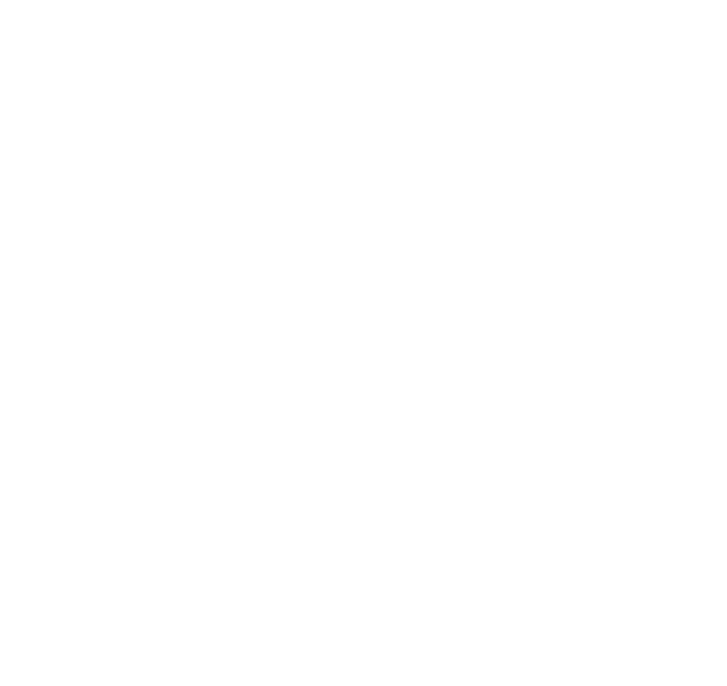
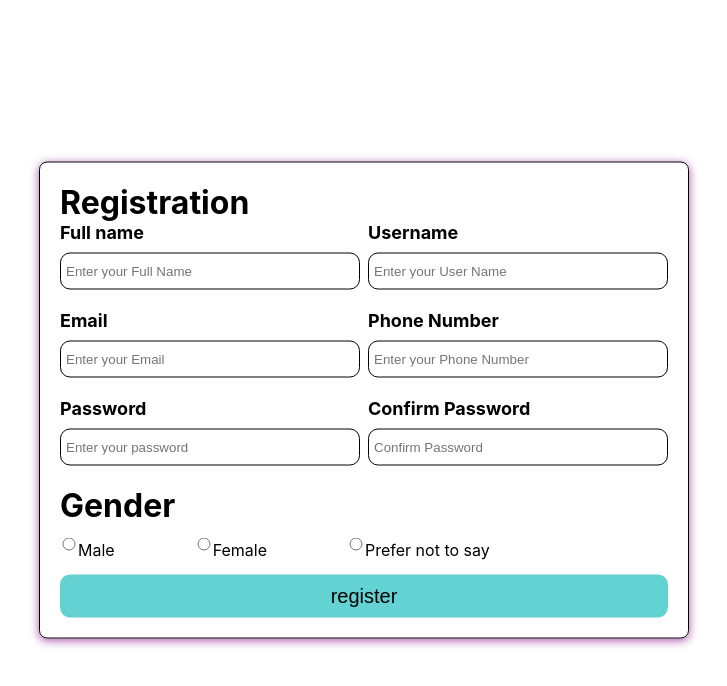
Before and after one commit to reyaayah/React-Project, a React (Create React App) app in the folder first_react_app/: page /register in a window 1280 px wide. Before the commit this address had no page. Shown: the top 686 px of the page, without its empty margins (276-1003 px from the left). Built offline with nearby package versions, Linux system fonts and the light colour scheme.

Commit message:
added a register page and validation in login page

```diff
--- a/first_react_app/src/index.js
+++ b/first_react_app/src/index.js
@@ -11,6 +11,7 @@
 import App from './App';
 import Documents from './pages/documents';
 import Login from './pages/login';
+import Register from './pages/register';
 
 
 const root = ReactDOM.createRoot(document.getElementById('root'));
@@ -25,6 +26,7 @@
         <Route path="documents" element={<Documents/>}/>
         <Route path="profile" element={<Profile/>}/>
         <Route path="settings" element={<Settings/>}/>
+        <Route path="register" element={<Register/>}/>
       </Route>
     </Routes>
    </BrowserRouter>
--- a/first_react_app/src/pages/login.jsx
+++ b/first_react_app/src/pages/login.jsx
@@ -1,11 +1,20 @@
 import { useState } from "react";
-import Navbar from "../components/navbar";
 import CustomFormField from "../components/CustomFormField";
 import "../styles/login.css"
+import { Link } from "react-router-dom";
 const Login = () => {
     const [email, setEmail] = useState("")
     const [password, setPassword] = useState("")
-    const handleSubmit = () => {
+    const handleSubmit = (event) => {
+        event.preventDefault();
+        if(email.length==0){
+            alert("Please enter email");
+            return
+        }
+        if(password.length<6){
+            alert("Please enter a strong password.")
+            return
+        }
         console.log("email = ", email)
         console.log("password = ",password)
     }
@@ -16,8 +25,7 @@
         setPassword(event.target.value)
     }
     return (
-        <form>
-            <Navbar title={"Login"} />
+        <form onSubmit={handleSubmit}>
             <div id="login-box">
 
                 <h1>LOGIN</h1>
@@ -38,8 +46,14 @@
                     value={password}
                     onChange={handlePasswordChange}
                 />
-
-                <div id="login-button" onClick={handleSubmit}>Login</div>
+{/*
+                <div id="login-button" onClick={handleSubmit}>Login</div> */}
+                <div id="login-button">
+                    <input type="submit" value="login" />
+                </div>
+                <div id="signup-field">
+                    <p>Don't have an account? <Link to="/register">SignUp</Link></p>
+                </div>
             </div>
         </form>
     );
--- /dev/null
+++ b/first_react_app/src/pages/register.jsx
@@ -0,0 +1,91 @@
+import CustomFormField from "../components/CustomFormField";
+import "../styles/register.css"
+
+const Register=()=>{
+    return(
+        <>
+        <div id="register-box">
+        <h1>Registration</h1>
+        <div className="reg-row-field">
+        <CustomFormField
+                    label="Full name"
+                    cName="fullname"
+                    placeholder="Enter your Full Name"
+                    type="text"
+
+                />
+                <CustomFormField
+                    label="Username"
+                    cName="username"
+                    placeholder="Enter your User Name"
+                    type="text"
+                />
+
+        </div>
+        <div className="reg-row-field">
+        <CustomFormField
+                    label="Email"
+                    cName="email"
+                    placeholder="Enter your Email"
+                    type="text"
+
+                />
+                <CustomFormField
+                    label="Phone Number"
+                    cName="phonenumber"
+                    placeholder="Enter your Phone Number"
+                    type="text"
+                />
+        </div>
+        <div className="reg-row-field">
+        <CustomFormField
+                    label="Password"
+                    cName="password"
+                    placeholder="Enter your password"
+                    type="text"
+
+                />
+                <CustomFormField
+                    label="Confirm Password"
+                    cName="confirmpassword"
+                    placeholder="Confirm Password"
+                    type="text"
+                />
+        </div>
+        <h1>Gender</h1>
+        <div className="gender-field">
+        <label className="gender-option">
+        <CustomFormField
+            cName="gender"
+            type="radio"
+            value="male"
+        />
+        Male
+    </label>
+    <label className="gender-option">
+        <CustomFormField
+            cName="gender"
+            type="radio"
+            value="female"
+        />
+        Female
+    </label>
+    <label className="gender-option">
+        <CustomFormField
+            cName="gender"
+            type="radio"
+            value="prefer_not_to_say"
+        />
+        Prefer not to say
+    </label>
+        </div>
+        <div id="register-button">
+                    <input type="submit" value="register" />
+                </div>
+
+        </div>
+
+        </>
+    );
+}
+export default Register
--- a/first_react_app/src/styles/login.css
+++ b/first_react_app/src/styles/login.css
@@ -24,11 +24,31 @@
     border-radius: 10px;
 }
 #login-button{
-    padding: 10px 40px;
-    background-color: aqua;
+
+    background-color: rgb(98, 210, 210);
     color: black;
     border-radius: 10px;
     text-align: center;
     font-size: 20px;
     cursor: pointer;
 }
+#login-button input{
+    width: 100%;
+    padding: 10px 20px;
+    background-color: transparent;
+    border: none;
+    color: black;
+    font-size: 20px;
+}
+#signup-field{
+    text-align: center;
+    margin-top: 30px;
+    font-weight: bold;
+    font-size: 16px;
+}
+#signup-field a{
+    text-decoration: none;
+    color: brown;
+    font-size: 20px;
+    font-style: italic;
+}
--- /dev/null
+++ b/first_react_app/src/styles/register.css
@@ -0,0 +1,49 @@
+#register-box{
+    position: absolute;
+    top: 50%;
+    left: 50%;
+    transform: translate(-50%,-50%);
+    border: 1px solid black;
+    border-radius: 8px;
+    box-shadow: 0 2px 10px rgba(128, 0, 128, 0.684);
+    width: 650px;
+    padding: 20px;
+}
+.reg-row-field{
+    display: flex;
+    justify-content: space-between;
+    align-items: center;
+}
+.reg-row-field input{
+    width: 300px;
+}
+.gender-field{
+    display: flex;
+    align-items: center;
+    gap: 80px;
+
+}
+.gender-option {
+    display: flex;
+    align-items: center;
+}
+
+.gender-option input[type="radio"] {
+    margin-right: 5px;
+}
+#register-button{
+    background-color: rgb(98, 210, 210);
+    color: black;
+    border-radius: 10px;
+    text-align: center;
+    font-size: 20px;
+    cursor: pointer;
+}
+#register-button input{
+    width: 100%;
+    padding: 10px 20px;
+    background-color: transparent;
+    border: none;
+    color: black;
+    font-size: 20px;
+}
```
